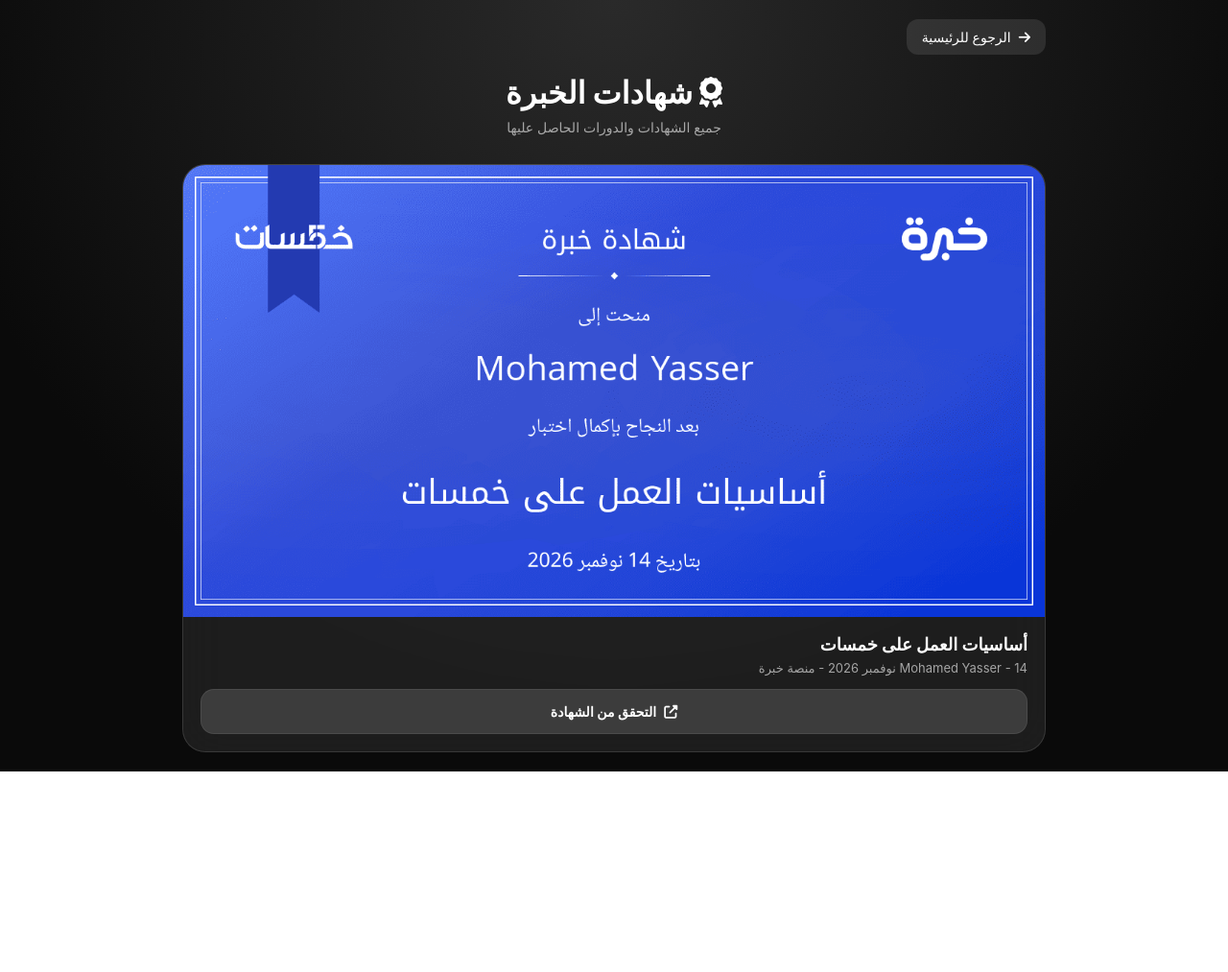
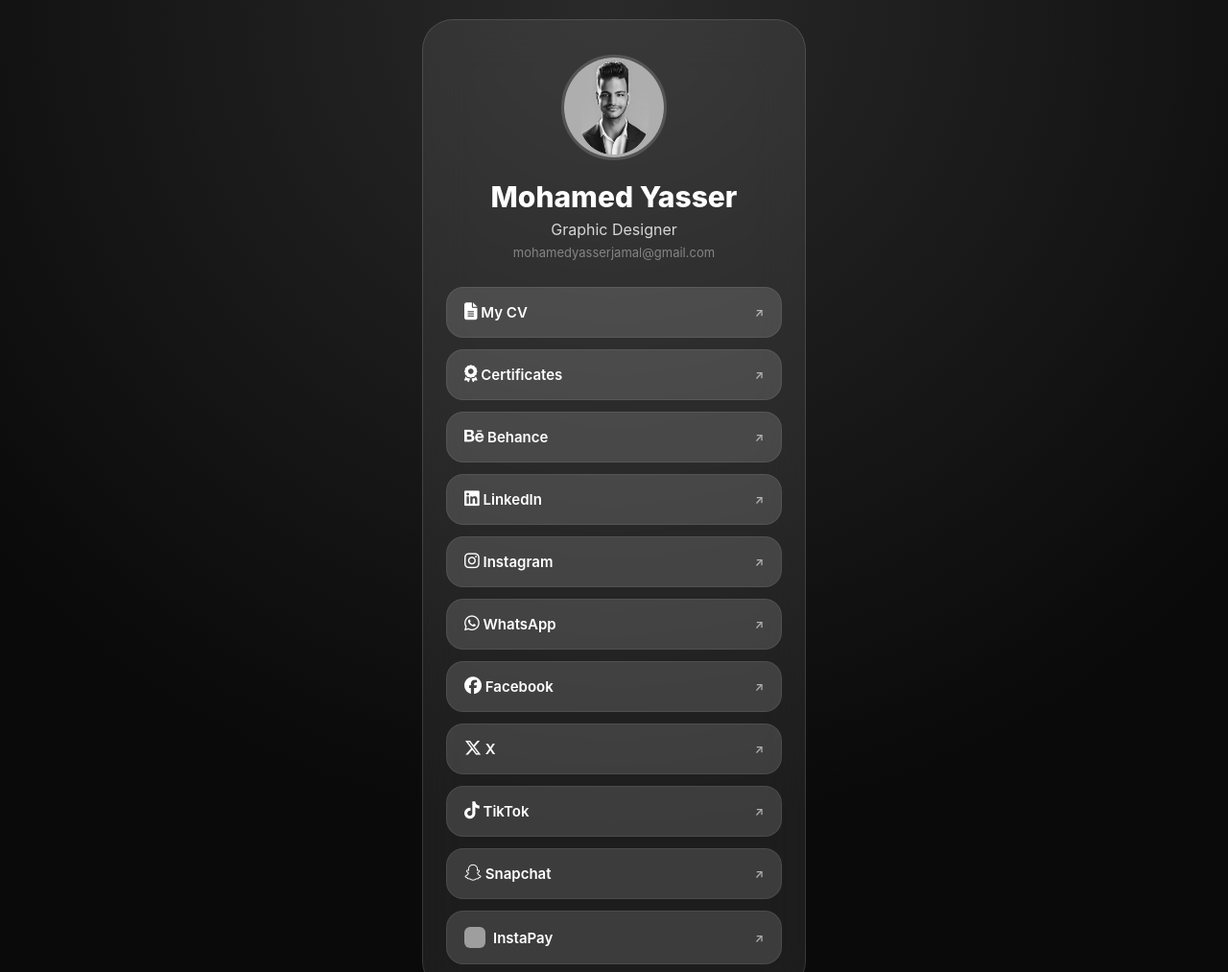
Before and after one commit to boda1422010-art/Mohammed-links, a plain HTML site: page index.html in a window 1280 px wide. Shown: the top 1013 px of the page at 96% size. Before the commit the page ends 804 px from the top, so only its background shows below. Drawn offline with Linux system fonts and the light colour scheme; grey boxes are pictures that could not be loaded.

Commit message:
Update index.html

```diff
--- a/index.html
+++ b/index.html
@@ -1,43 +1,44 @@
 <!DOCTYPE html>
-<html lang="ar" dir="rtl">
+<html lang="en">
 <head>
 <meta charset="UTF-8">
 <meta name="viewport" content="width=device-width, initial-scale=1.0">
-<title>شهادات الخبرة - Mohamed Yasser</title>
+<title>Mohamed Yasser - Graphic Designer</title>
 <link rel="stylesheet" href="https://cdnjs.cloudflare.com/ajax/libs/font-awesome/6.5.0/css/all.min.css">
 <style>
 *{box-sizing:border-box;margin:0;padding:0}
-body{min-height:100vh;background:#0a0a0a;background:radial-gradient(circle at 50% 0%, #2a2a2a 0%, #0a0a0a 70%);padding:20px;font-family:Inter,system-ui,sans-serif;color:#fff}
-.container{max-width:900px;margin:0 auto}
-.back{display:inline-flex;align-items:center;gap:8px;background:rgba(255,255,255,0.1);padding:10px 16px;border-radius:12px;text-decoration:none;color:#fff;font-size:14px;margin-bottom:20px}
-h1{font-size:32px;font-weight:800;margin-bottom:8px;text-align:center}
-h1 i{color:#fff}
-.subtitle{opacity:0.6;font-size:14px;text-align:center;margin-bottom:30px}
-.grid{display:grid;grid-template-columns:repeat(auto-fit,minmax(280px,1fr));gap:20px}
-.cert-card{background:rgba(255,255,255,0.08);backdrop-filter:blur(24px);border:1px solid rgba(255,255,255,0.12);border-radius:24px;overflow:hidden;transition:0.3s}
-.cert-card:hover{transform:translateY(-5px);border-color:rgba(255,255,255,0.2)}
-.cert-card img{width:100%;height:auto;display:block}
-.info{padding:18px}
-.info h3{font-size:18px;margin-bottom:6px}
-.info p{font-size:13px;opacity:0.6;margin-bottom:14px}
-.btn{display:flex;align-items:center;justify-content:center;gap:8px;background:rgba(255,255,255,0.14);border:1px solid rgba(255,255,255,0.08);color:#fff;padding:14px;border-radius:14px;text-decoration:none;font-weight:600;font-size:14px;transition:0.2s}
-.btn:hover{background:rgba(255,255,255,0.2)}
+body{min-height:100vh;background:#0a0a0a;background:radial-gradient(circle at 50% 0%, #2a2a2a 0%, #0a0a0a 70%);display:flex;align-items:center;justify-content:center;padding:20px;font-family:Inter,system-ui,sans-serif}
+.card{width:100%;max-width:400px;background:rgba(255,255,255,0.08);backdrop-filter:blur(24px);-webkit-backdrop-filter:blur(24px);border:1px solid rgba(255,255,255,0.12);border-radius:32px;padding:36px 24px 28px;text-align:center}
+.avatar{width:110px;height:110px;border-radius:50%;object-fit:cover;margin:0 auto 20px;display:block;border:3px solid rgba(255,255,255,0.15);filter:grayscale(100%)}
+h1{color:#fff;font-size:30px;font-weight:800;margin-bottom:6px}
+.role{color:#fff;opacity:0.8;font-size:16px;margin-bottom:6px}
+.email{color:#fff;opacity:0.4;font-size:13px;margin-bottom:28px;word-break:break-all}
+.links{display:flex;flex-direction:column;gap:12px}
+.link{display:flex;align-items:center;justify-content:space-between;background:rgba(255,255,255,0.14);border:1px solid rgba(255,255,255,0.08);border-radius:18px;padding:16px 18px;color:#fff;text-decoration:none;font-weight:600;font-size:15px;transition:0.2s}
+.link:hover{transform:scale(1.02);background:rgba(255,255,255,0.2)}
+.link i{font-size:18px}
+.arrow{opacity:0.6;font-size:12px}
+.ip-logo{width:22px;height:22px;border-radius:6px;object-fit:cover}
 </style>
 </head>
 <body>
-<div class="container">
-<a href="index.html" class="back"><i class="fas fa-arrow-right"></i> الرجوع للرئيسية</a>
-<h1><i class="fas fa-award"></i> شهادات الخبرة</h1>
-<p class="subtitle">جميع الشهادات والدورات الحاصل عليها</p>
-<div class="grid">
-  <div class="cert-card">
-    <img src="khbra-certificate.jpg" alt="شهادة">
-    <div class="info">
-      <h3>أساسيات العمل على خمسات</h3>
-      <p>Mohamed Yasser - 14 نوفمبر 2026 - منصة خبرة</p>
-      <a class="btn" href="https://khbra.com/attempts/a07cb716-1423-400a-8e2d-b96c2b69eea0" target="_blank"><i class="fas fa-external-link-alt"></i> التحقق من الشهادة</a>
-    </div>
-  </div>
+<div class="card">
+<img class="avatar" src="IMG-20261105-WA0029.jpg">
+<h1>Mohamed Yasser</h1>
+<div class="role">Graphic Designer</div>
+<div class="email">mohamedyasserjamal@gmail.com</div>
+<div class="links">
+<a class="link" href="Mohamed_Yasser_Gamal_CV_new3.pdf" target="_blank"><span><i class="fas fa-file-lines"></i> My CV</span><span class="arrow">↗</span></a>
+<a class="link" href="certificates.html"><span><i class="fas fa-award"></i> Certificates</span><span class="arrow">↗</span></a>
+<a class="link" href="https://www.behance.net/mohamedgimal" target="_blank"><span><i class="fab fa-behance"></i> Behance</span><span class="arrow">↗</span></a>
+<a class="link" href="https://www.linkedin.com/in/mohamed-yasser-73ab0a247" target="_blank"><span><i class="fab fa-linkedin"></i> LinkedIn</span><span class="arrow">↗</span></a>
+<a class="link" href="https://www.instagram.com/mohamed_.yasser1" target="_blank"><span><i class="fab fa-instagram"></i> Instagram</span><span class="arrow">↗</span></a>
+<a class="link" href="https://wa.me/@mohamed_.yasser1" target="_blank"><span><i class="fab fa-whatsapp"></i> WhatsApp</span><span class="arrow">↗</span></a>
+<a class="link" href="https://www.facebook.com/share/19gyruAcGq/" target="_blank"><span><i class="fab fa-facebook"></i> Facebook</span><span class="arrow">↗</span></a>
+<a class="link" href="https://x.com/TheWizard_168" target="_blank"><span><i class="fab fa-x-twitter"></i> X</span><span class="arrow">↗</span></a>
+<a class="link" href="https://www.tiktok.com/@mohamedyassergima" target="_blank"><span><i class="fab fa-tiktok"></i> TikTok</span><span class="arrow">↗</span></a>
+<a class="link" href="https://www.snapchat.com/add/m_ysr2022680?share_id=gholqJEEBJM&locale=en-EG" target="_blank"><span><i class="fab fa-snapchat"></i> Snapchat</span><span class="arrow">↗</span></a>
+<a class="link" href="https://ipn.eg/S/moyass2/instapay/1YDAjx" target="_blank"><span style="display:flex;align-items:center;gap:8px"><img class="ip-logo" src="https://play-lh.googleusercontent.com/Pv1p8v-KJq4Z_LLOjQjBZpK8DNJg4Z883Yfg=w40-h40"> InstaPay</span><span class="arrow">↗</span></a>
 </div>
 </div>
 </body>
```
